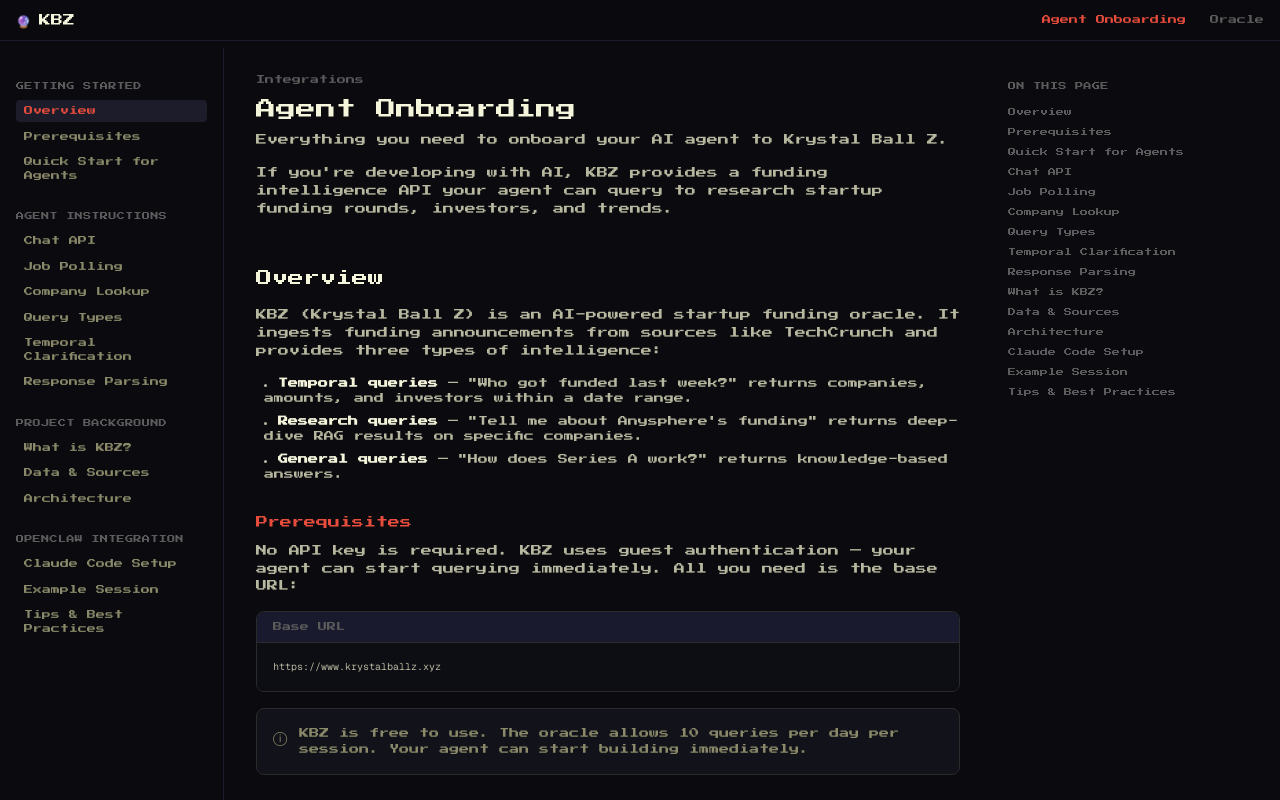
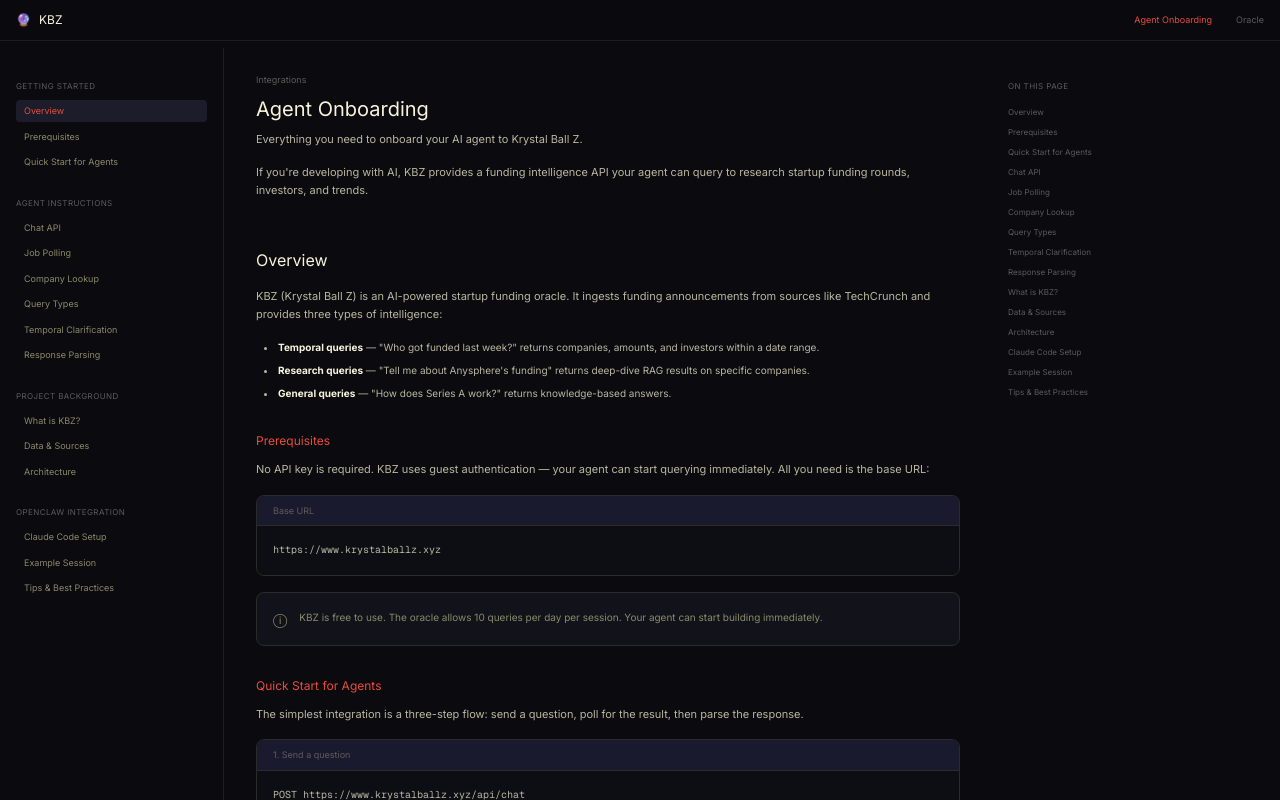
Before and after one commit to msylvester/agent_overload, a Next.js app: page /agent-onboarding in a window 1280 px wide. Shown: the top 800 px of the page. Built offline with nearby package versions, Linux system fonts and the light colour scheme.

Commit message:
Switch agent-onboarding from pixel font to Inter
Replaces Press Start 2P with Inter (Google Font) to match the clean
sans-serif style used by AgentMail's documentation pages.

https://claude.ai/code/session_017Qqmv4vEj5PEmPotoKdjqu

```diff
--- a/app/agent-onboarding/layout.tsx
+++ b/app/agent-onboarding/layout.tsx
@@ -1,10 +1,10 @@
 import type { Metadata } from "next";
-import localFont from "next/font/local";
+import { Inter } from "next/font/google";
 
-const pressStart2P = localFont({
-  src: "../../public/fonts/PressStart2P-Regular.ttf",
-  variable: "--font-press-start",
-  weight: "400",
+const inter = Inter({
+  subsets: ["latin"],
+  display: "swap",
+  variable: "--font-inter",
 });
 
 export const metadata: Metadata = {
@@ -18,5 +18,5 @@ export default function AgentOnboardingLayout({
 }: Readonly<{
   children: React.ReactNode;
 }>) {
-  return <div className={`${pressStart2P.variable}`}>{children}</div>;
+  return <div className={`${inter.variable}`}>{children}</div>;
 }
--- a/app/agent-onboarding/page.tsx
+++ b/app/agent-onboarding/page.tsx
@@ -111,7 +111,7 @@ export default function AgentOnboardingPage() {
   const [activeSection, setActiveSection] = useState("overview");
 
   return (
-    <div className="min-h-screen bg-[#0a0a0f] font-[family-name:var(--font-press-start)] text-[#f5f5dc]">
+    <div className="min-h-screen bg-[#0a0a0f] font-[family-name:var(--font-inter)] text-[#f5f5dc]">
       {/* Top Bar */}
       <header className="sticky top-0 z-50 border-b border-[#1c1c2a] bg-[#0a0a0f]/95 backdrop-blur-sm">
         <div className="max-w-7xl mx-auto flex items-center justify-between px-4 py-3">
```
